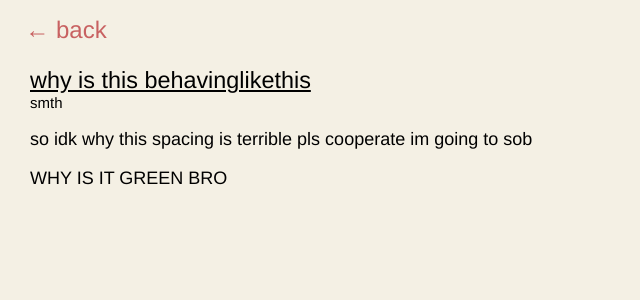
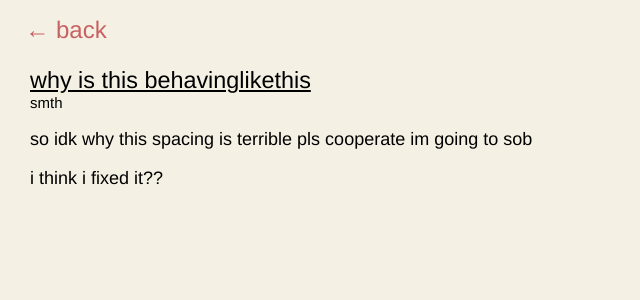
Before and after one commit to soupypan/soupypan.github.io, a Jekyll site: the page built from _projects/tEST.md, in a window 1280 px wide. Shown: the top 300 px of the page, without its empty margins (0-640 px from the left). Built offline with Jekyll 4.4.1, drawn with Linux system fonts in a browser that asks for light colours.

Commit message:
Update tEST.md

```diff
--- a/_projects/tEST.md
+++ b/_projects/tEST.md
@@ -13,4 +13,4 @@ pls cooperate im going to sob
 
 
 
-WHY IS IT GREEN BRO
+i think i fixed it??
```
